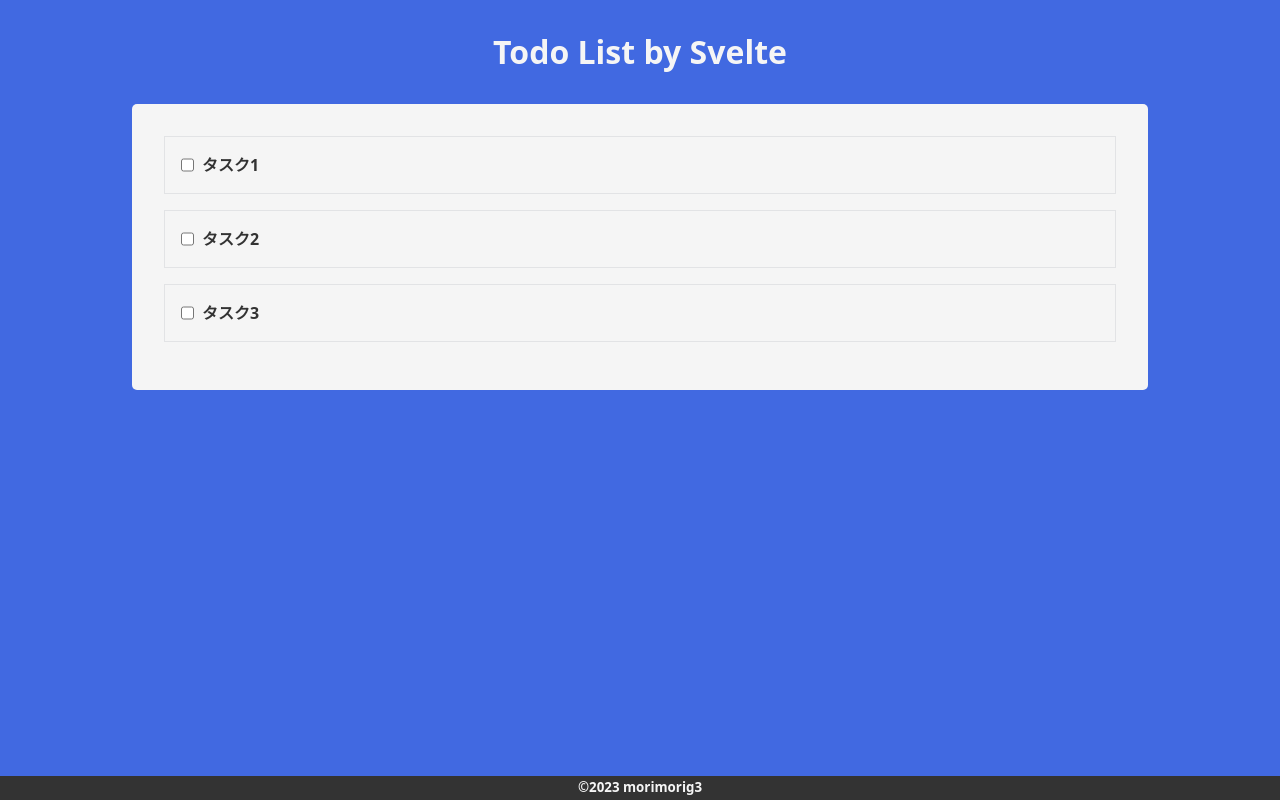
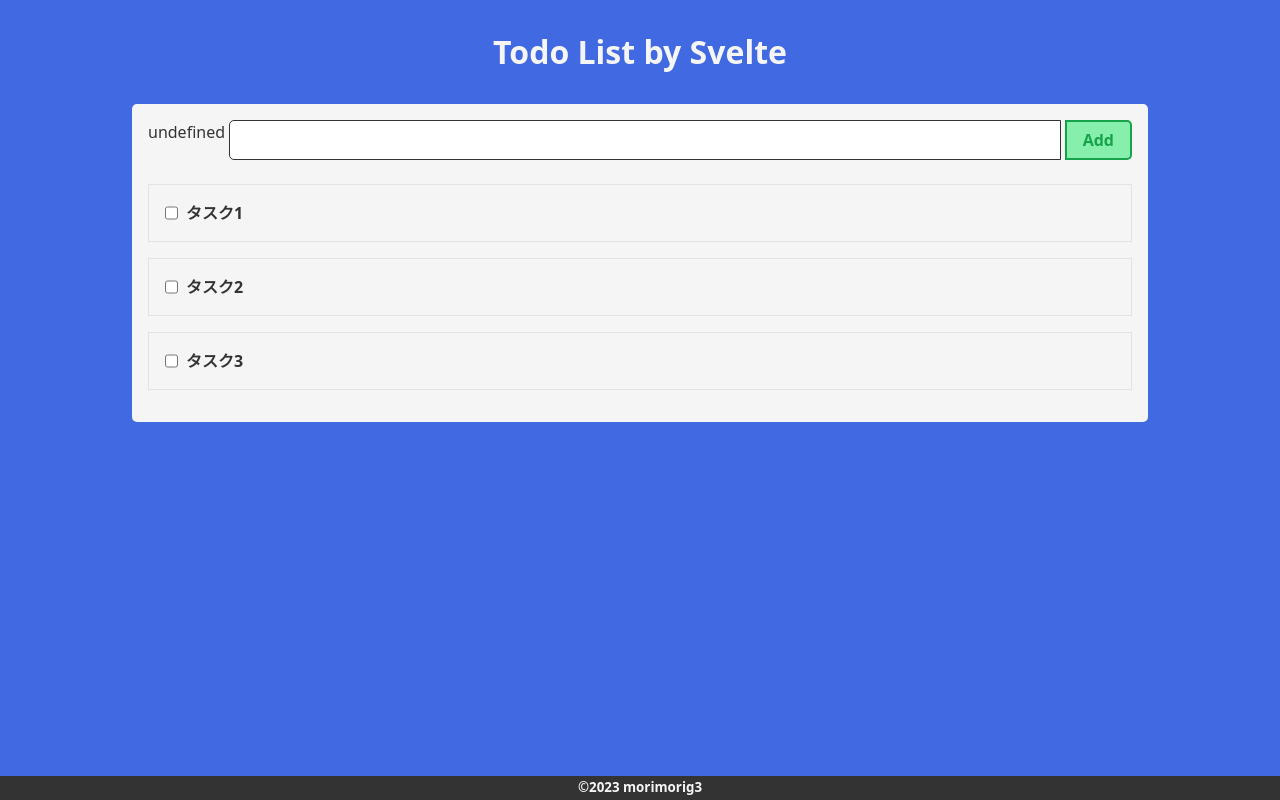
Before and after one commit to morimorig3/svelte-todo-app, a SvelteKit app: page / in a window 1280 px wide. Built offline with nearby package versions, Linux system fonts and the light colour scheme.

Commit message:
feat:task add feature

```diff
--- /dev/null
+++ b/src/components/AddTodo.svelte
@@ -0,0 +1,46 @@
+<script lang="ts">
+	export let addTodo: (title: string) => void;
+	let value: string;
+</script>
+
+<div>
+	<p>{value}</p>
+	<input type="text" bind:value /><button on:click={() => addTodo(value)}>Add</button>
+</div>
+
+<style>
+	input,
+	button {
+		color-scheme: light;
+	}
+	div {
+		display: flex;
+		gap: 4px;
+	}
+	input {
+		font-size: 16px;
+		flex: 1 1 auto;
+		height: 40px;
+		line-height: 40px;
+		padding-left: 0.5em;
+		padding-right: 0.5em;
+		border: 1px solid #333;
+		border-top-left-radius: 5px;
+		border-bottom-left-radius: 5px;
+	}
+	button {
+		border: 2px solid #16a34a;
+		background-color: #86efac;
+		color: #16a34a;
+		font-weight: bold;
+		padding-left: 1em;
+		padding-right: 1em;
+		border-top-right-radius: 5px;
+		border-bottom-right-radius: 5px;
+		transition: 0.25s;
+	}
+	button:hover {
+		background-color: #16a34a;
+		color: #f5f5f5;
+	}
+</style>
--- a/src/components/Todo.svelte
+++ b/src/components/Todo.svelte
@@ -28,6 +28,7 @@
 		transition: 0.25s;
 	}
 	label:hover {
+		background-color: #fafafa;
 		border-color: transparent;
 		box-shadow: rgba(0, 0, 0, 0.1) 0px 4px 12px;
 	}
--- a/src/components/TodoApp.svelte
+++ b/src/components/TodoApp.svelte
@@ -1,6 +1,9 @@
 <script lang="ts">
 	import TodoList from './TodoList.svelte';
-	let todos = [
+	import AddTodo from './AddTodo.svelte';
+	import type { TodoType } from '../types';
+	const text = 'aiueo';
+	let todos: TodoType[] = [
 		{
 			id: crypto.randomUUID(),
 			title: 'タスク1',
@@ -18,9 +21,15 @@
 		}
 	];
 
+	/**
+	 * タスクを削除する
+	 */
 	function handleRemove(deleteId: string) {
 		todos = todos.filter(({ id }) => id !== deleteId);
 	}
+	/**
+	 * チェックボックスのトグルハンドラ
+	 */
 	function handleChange(changeId: string) {
 		todos = todos.map((todo) =>
 			todo.id === changeId
@@ -31,9 +40,21 @@
 				: todo
 		);
 	}
+	/**
+	 * タスクを追加する
+	 */
+	function addTodo(title: string) {
+		const todo: TodoType = {
+			id: crypto.randomUUID(),
+			isCompleted: false,
+			title
+		};
+		todos = [...todos, todo];
+	}
 </script>
 
 <div>
+	<AddTodo {addTodo} />
 	<TodoList {todos} {handleRemove} {handleChange} />
 </div>
 
@@ -43,5 +64,8 @@
 		background-color: #f5f5f5;
 		padding: 16px;
 		border-radius: 5px;
+		display: flex;
+		flex-direction: column;
+		gap: 24px;
 	}
 </style>
--- a/src/components/TodoList.svelte
+++ b/src/components/TodoList.svelte
@@ -14,9 +14,3 @@
 		{/each}
 	</ul>
 </div>
-
-<style>
-	ul {
-		padding: 16px;
-	}
-</style>
```
